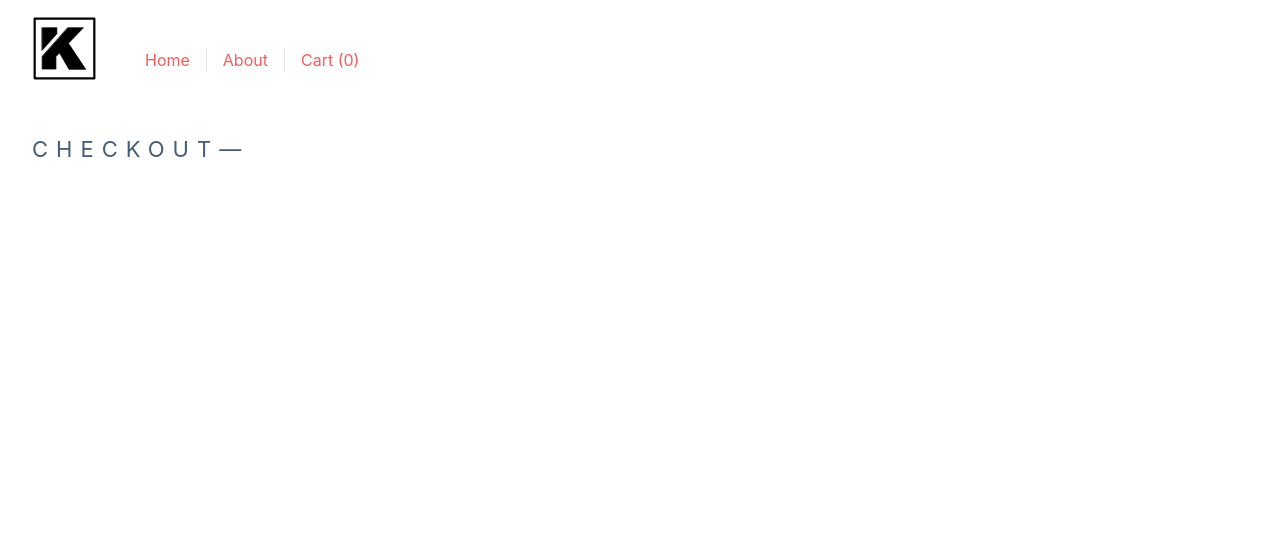
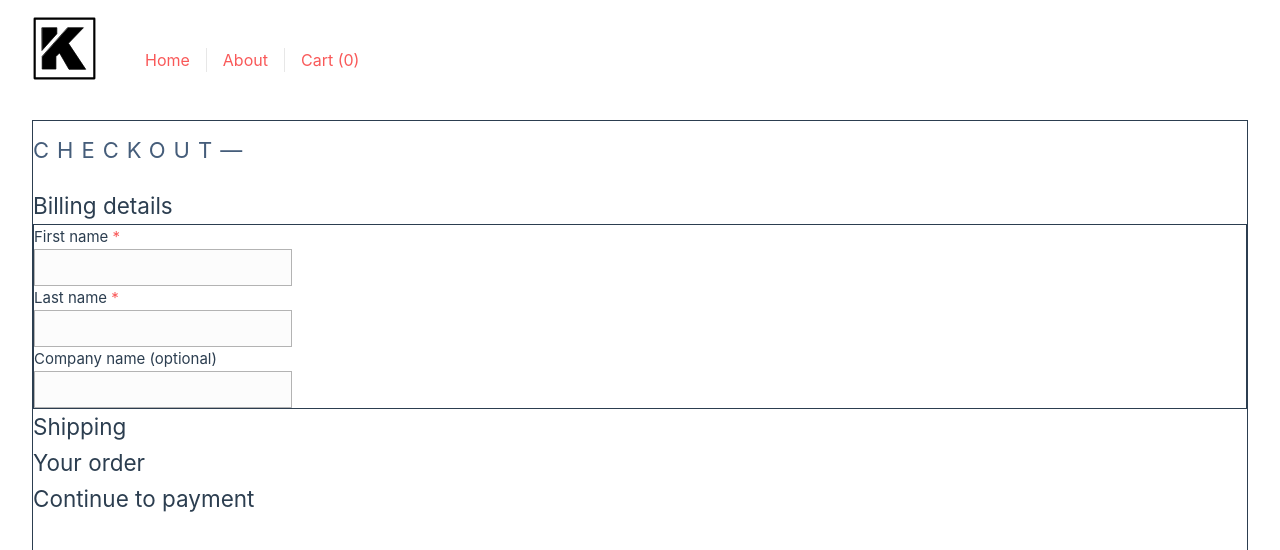
Before and after one commit to DrLeurs/kreastion-shop, a Vue app in the folder frontend/kreastion-shop/: page /checkout in a window 1280 px wide. Shown: the top 550 px of the page. Built offline with nearby package versions, Linux system fonts and the light colour scheme.

Commit message:
Fix: checkout button styling

```diff
--- a/frontend/kreastion-shop/src/views/CheckoutView.vue
+++ b/frontend/kreastion-shop/src/views/CheckoutView.vue
@@ -7,5 +7,47 @@ export default {}
 <template>
   <main>
     <h1>Checkout</h1>
+    <h2>Billing details</h2>
+    <div class="billing">
+      <div class="line">
+        <label for="firstname" class="required">First name</label>
+        <input type="text" id="firstname" required>
+        <label for="lastname" class="required">Last name</label>
+        <input type="text" id="lastname" required>
+      </div>
+      <label for="companyname">Company name (optional)</label>
+      <input type="text" id="companyname">
+    </div>
+    <h2>Shipping</h2>
+    <h2>Your order</h2>
+    <h2>Continue to payment</h2>
   </main>
 </template>
+
+<style scoped>
+main, .billing {
+  border: 1px solid;
+}
+
+.line {
+  /* display: flex; */
+}
+
+label {
+  display: block;
+}
+
+label.required::after {
+  content: ' *';
+  color: var(--kr-c-red);
+}
+
+input[type=text] {
+  font-family: inherit;
+  font-size: inherit;
+  background-color: hsl(0, 0%, 99%);
+  border: 1px solid hsl(0, 0%, 70%);
+  margin-right: 1rem;
+  padding: 0.5rem;
+}
+</style>
```
